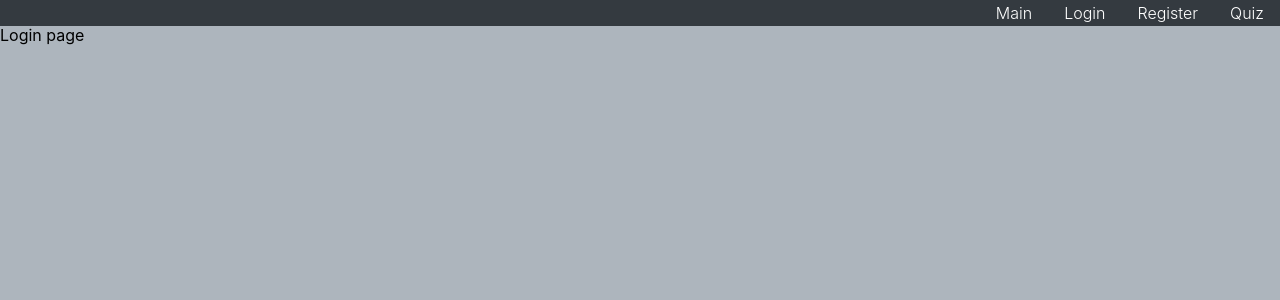
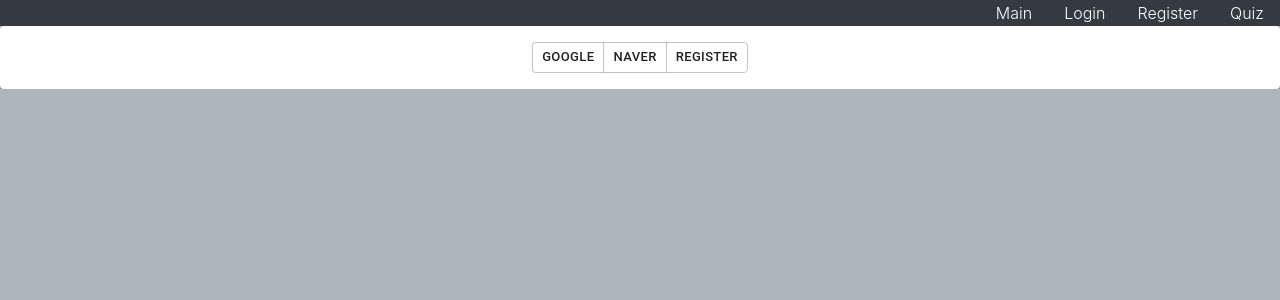
Before and after one commit to mynamesunpower/engineer-knight, a React (Create React App) app: page /login in a window 1280 px wide. Shown: the top 300 px of the page. Built offline with nearby package versions, Linux system fonts and the light colour scheme; no server answers.

Commit message:
client 추가

```diff
--- a/src/components/UI/organisms/Paper.tsx
+++ b/src/components/UI/organisms/Paper.tsx
@@ -187,7 +187,7 @@ const Paper: React.FC<Props> = ({ quiz, quizLength, fetchQuiz }) => {
           {/* SQL, 프로그래밍 문제의 경우 */}
           {['08', '10'].includes(quiz.category1) ? (
             <>
-              <div>{quizContext}</div>
+              {quizContext}
               <CopyBlock
                 text={codes}
                 language={language}
--- a/src/components/pages/Login.tsx
+++ b/src/components/pages/Login.tsx
@@ -1,7 +1,54 @@
-import React from 'react';
+import React, { useCallback } from 'react';
+import {
+  Button,
+  ButtonGroup,
+  createStyles,
+  Grid,
+  makeStyles,
+  Paper,
+  Theme,
+} from '@material-ui/core';
+import axios from 'axios';
+
+const useStyles = makeStyles((theme: Theme) =>
+  createStyles({
+    root: {
+      flexGrow: 1,
+    },
+    paper: {
+      padding: theme.spacing(2),
+      textAlign: 'center',
+      color: theme.palette.text.secondary,
+    },
+  }),
+);
 
 const Login = () => {
-  return <div>Login page</div>;
+  const classes = useStyles();
+
+  // const callLogin = useCallback(() => {
+  //   axios.get('/oauth2/authorization/google').then((response) => {
+  //     console.log(response);
+  //   });
+  // }, []);
+
+  return (
+    <div className={classes.root}>
+      <Grid container spacing={3}>
+        <Grid item xs={12}>
+          <Paper className={classes.paper}>
+            <ButtonGroup size='small' aria-label='small outlined button group'>
+              OAuth2를 어떻게 구현할지 아직 모르겠으므로 회원가입 받는걸로 ㄱ
+              (Google OAuth2만은 npm에 있긴 한데 공통으로 처리하고 싶음.)
+              <Button>Google</Button>
+              <Button>Naver</Button>
+              <Button>Register</Button>
+            </ButtonGroup>
+          </Paper>
+        </Grid>
+      </Grid>
+    </div>
+  );
 };
 
 export default Login;
--- a/src/components/pages/Quiz.tsx
+++ b/src/components/pages/Quiz.tsx
@@ -2,8 +2,9 @@ import React, { useCallback, useEffect, useState } from 'react';
 import Paper from '../UI/organisms/Paper';
 import styled from 'styled-components';
 import palette from '../../assets/styles/palette';
-import axios, { AxiosError } from 'axios';
 import { getQuiz } from '../../lib/quiz/QuizApi';
+import client from '../../lib/common/client';
+import { AxiosError } from 'axios';
 
 const StyledQuiz = styled.div`
   .quiz {
@@ -42,7 +43,7 @@ const Quiz: React.FC = () => {
   const [quizNumbers, setQuizNumbers] = useState<number[]>([]);
 
   useEffect(() => {
-    axios
+    client
       .get('/api/v1/quiz/length')
       .then((response) => {
         setQuizLength(response.data);
--- /dev/null
+++ b/src/lib/common/client.ts
@@ -0,0 +1,41 @@
+import axios, { AxiosRequestConfig, AxiosResponse } from 'axios';
+let BACKEND_URL = `${process.env.REACT_APP_BACKEND_IP}`;
+
+const client = axios.create({
+  baseURL: BACKEND_URL,
+  withCredentials: true,
+  responseType: 'json',
+});
+
+client.interceptors.request.use(
+  (config: AxiosRequestConfig) => {
+    console.log(`URL: ${config.url}`);
+    // console.log(`PARAMETERS: ${JSON.stringify(config.params)}`);
+    // TODO AXIOS 요청 성공 직전 호출. axios 설정.
+    console.log(config);
+    return config;
+  },
+  (error) => {
+    return Promise.reject(error);
+  },
+);
+
+client.interceptors.response.use(
+  (response: AxiosResponse) => {
+    /*
+     HTTP STATUS === 200, 응답 성공 직전 호출.
+   */
+    console.log(response);
+    // console.log(`RESPONSE CODE: ${response.data.code}`);
+    return response;
+  },
+  (error) => {
+    /*
+    HTTP STATUS !== 200, 응답 에러 직전 호출
+   */
+    console.warn(error.toString());
+    return Promise.reject(error);
+  },
+);
+
+export default client;
--- a/src/lib/quiz/QuizApi.ts
+++ b/src/lib/quiz/QuizApi.ts
@@ -1,17 +1,18 @@
 import axios, { AxiosError } from 'axios';
+import client from '../common/client';
 
 export async function insertQuiz(quiz: QuizType) {
-  return axios.post('/api/v1/quiz', quiz, {}).catch((e: AxiosError) => {
+  return client.post('/api/v1/quiz', quiz, {}).catch((e: AxiosError) => {
     console.warn(e);
   });
 }
 
 export async function getQuiz(id: number) {
-  return axios.get(`/api/v1/quiz/${id}`);
+  return client.get(`/api/v1/quiz/${id}`);
 }
 
 export async function solvedQuiz(id: number, isCorrect: boolean) {
-  return axios.patch(`/api/v1/quiz/solved/${id}`, {
+  return client.patch(`/api/v1/quiz/solved/${id}`, {
     isCorrect: +isCorrect,
   });
 }
```
